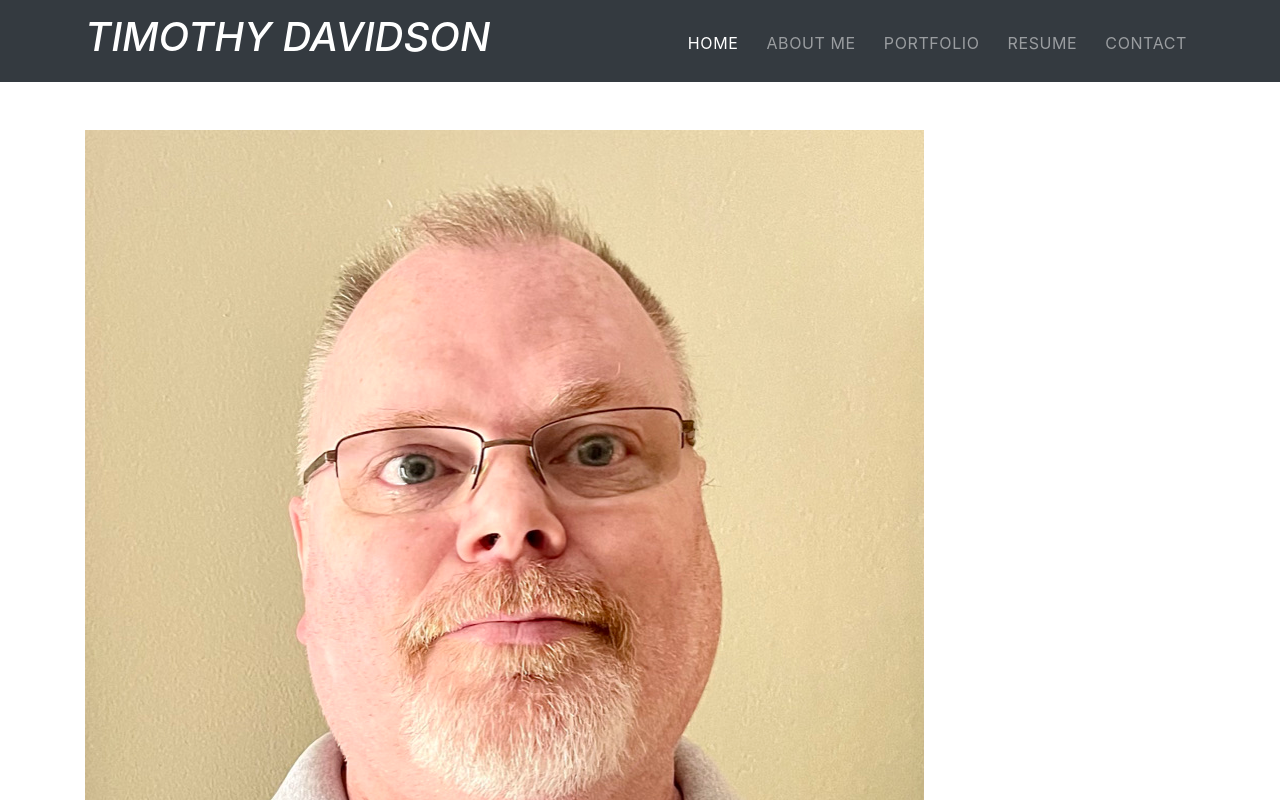
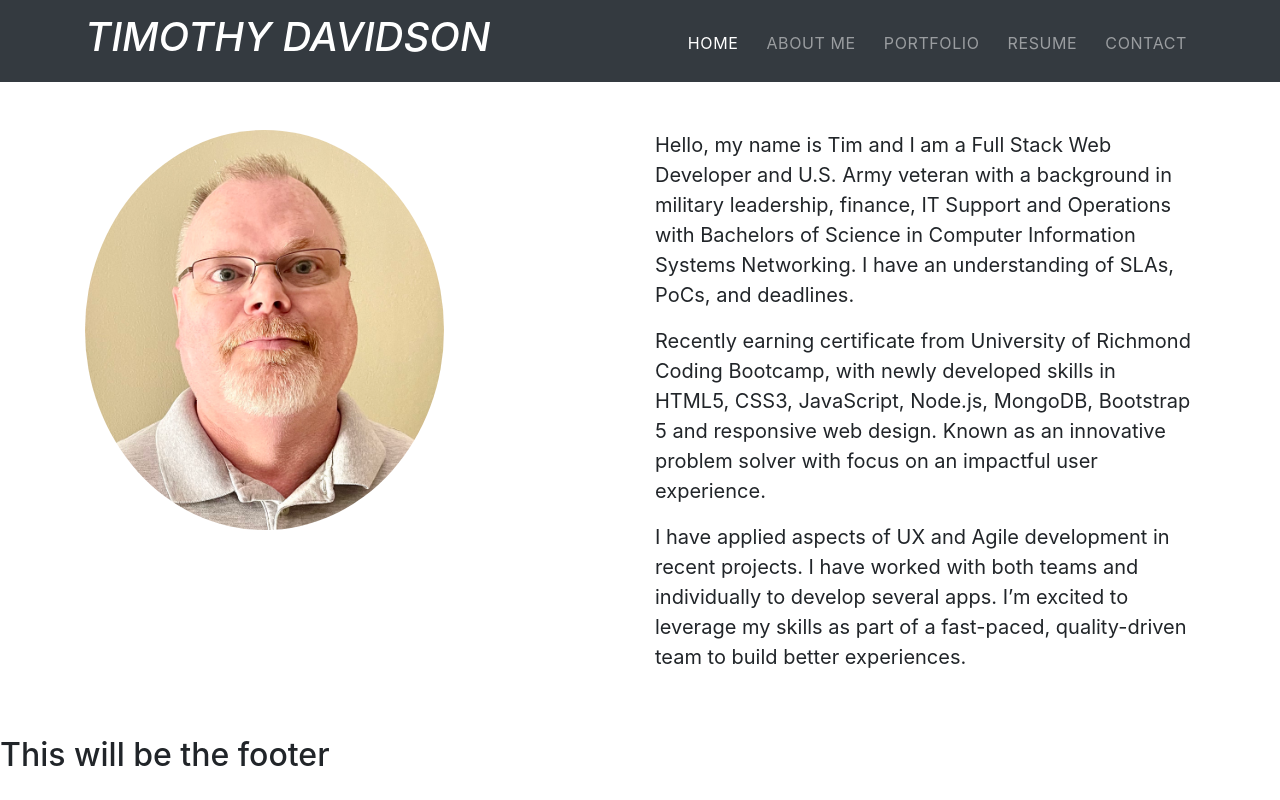
Before and after one commit to timdavidson2/react-portfolio, a React (Create React App) app in the folder portfolio/: page /about in a window 1280 px wide. Shown: the top 800 px of the page. Built offline with nearby package versions, Linux system fonts and the light colour scheme; a web font is replaced by a local one.

Commit message:
add photo styling and text

```diff
--- a/portfolio/src/pages/About.js
+++ b/portfolio/src/pages/About.js
@@ -9,9 +9,30 @@ const About = () => {
     <div className="container py-5">
       <div className="row">
         <div className="col-lg-6 col-xm-12 about-photo">
-          <img src={myImage} alt="Tim" />;
+          <img src={myImage} alt="Tim" />
         </div>
-        <div className="col-lg-6 col-xm-12"></div>
+        <div className="col-lg-6 col-xm-12 about-text">
+          <p>
+            Hello, my name is Tim and I am a Full Stack Web Developer and U.S.
+            Army veteran with a background in military leadership, finance, IT
+            Support and Operations with Bachelors of Science in Computer
+            Information Systems Networking. I have an understanding of SLAs,
+            PoCs, and deadlines.
+          </p>
+          <p>
+            Recently earning certificate from University of Richmond Coding
+            Bootcamp, with newly developed skills in HTML5, CSS3, JavaScript,
+            Node.js, MongoDB, Bootstrap 5 and responsive web design. Known as an
+            innovative problem solver with focus on an impactful user
+            experience.
+          </p>
+          <p>
+            I have applied aspects of UX and Agile development in recent
+            projects. I have worked with both teams and individually to develop
+            several apps. I’m excited to leverage my skills as part of a
+            fast-paced, quality-driven team to build better experiences.
+          </p>
+        </div>
       </div>
     </div>
   );
--- a/portfolio/src/styles/About.css
+++ b/portfolio/src/styles/About.css
@@ -1,2 +1,9 @@
-.about-photo {
+.about-photo > img {
+  height: 400px;
+  border-radius: 50%;
 }
+
+.about-text {
+  /* font-family: var(--header-font); */
+  font-size: 1.25rem;
+}
```
